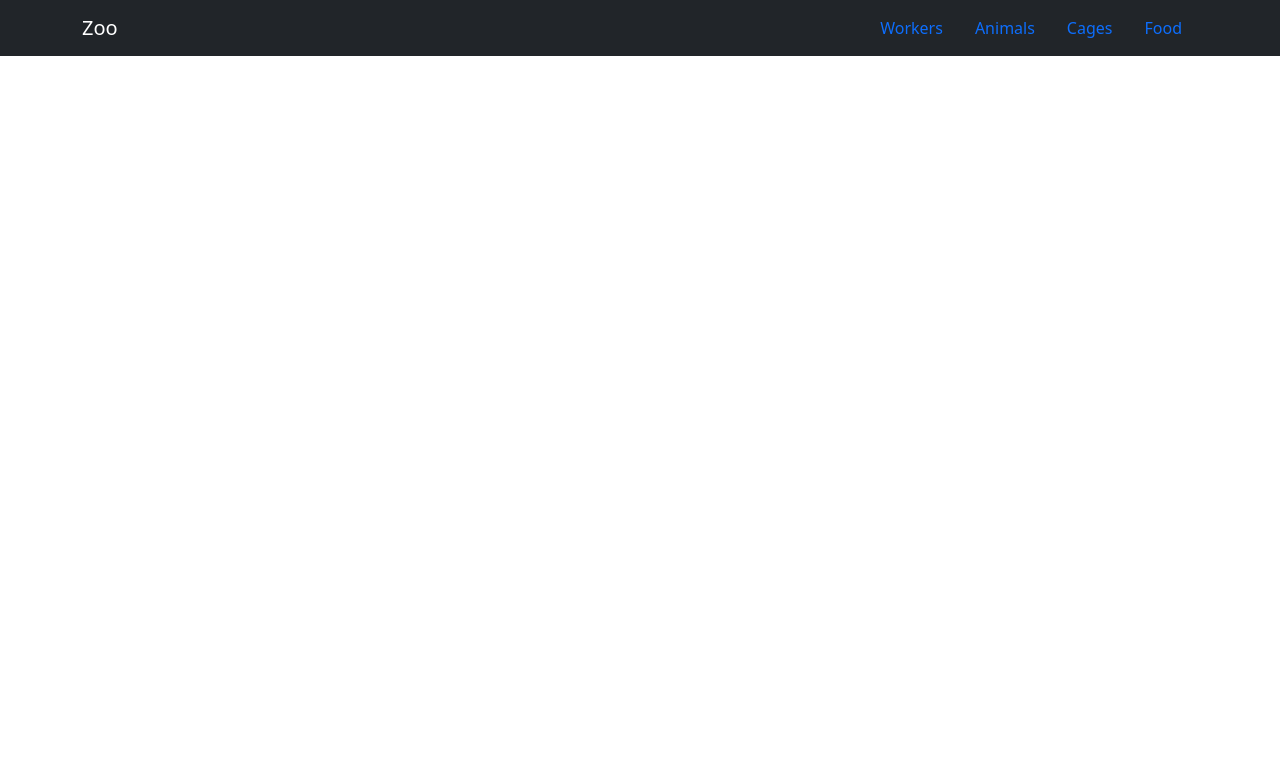
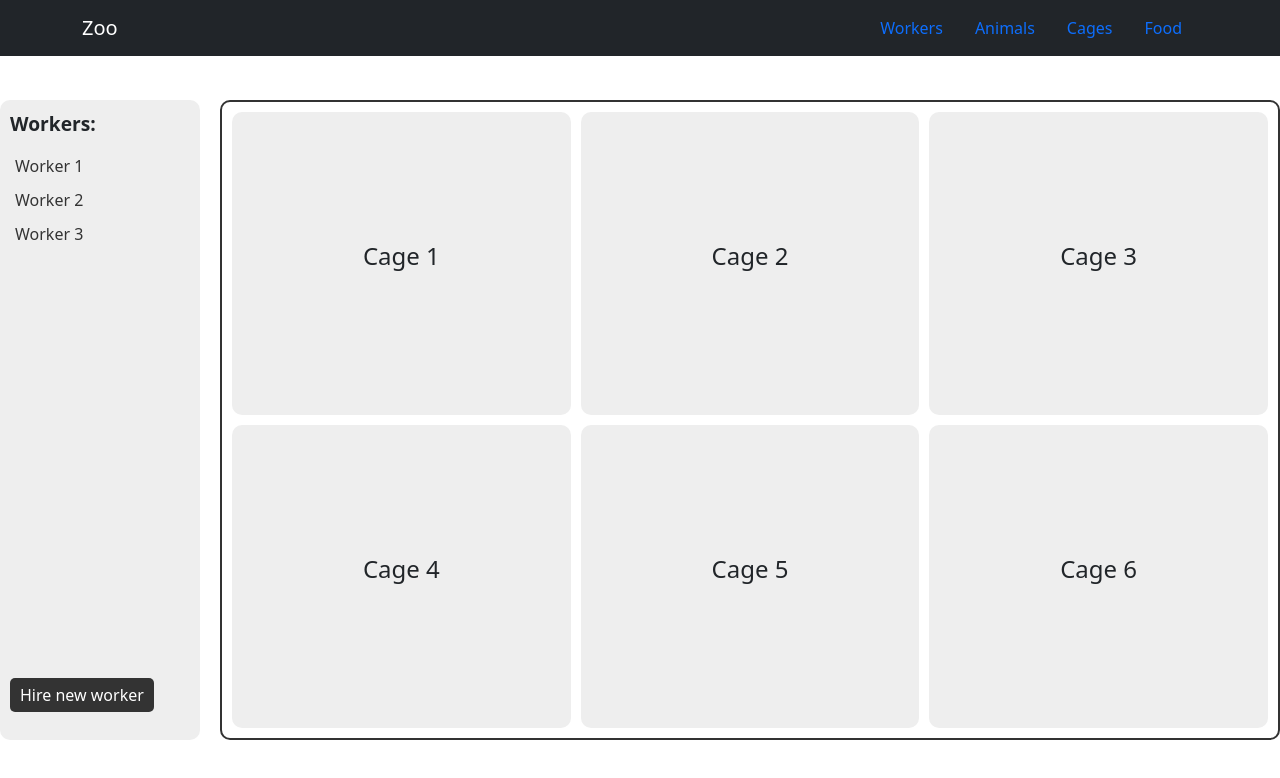
Before and after one commit to DragonFlameStrike/ZooApp, a React (Create React App) app in the folder bd_zoo/frontend/: page / in a window 1280 px wide. Shown: the top 778 px of the page. Built offline with nearby package versions, Linux system fonts and the light colour scheme.

Commit message:
init commit

```diff
--- a/bd_zoo/frontend/src/App.js
+++ b/bd_zoo/frontend/src/App.js
@@ -4,16 +4,52 @@ import Header from "./Header/Header";
 
 function App() {
     return (
-        <div className="container">
-            <Header/>
-            <main className="main">
-                <section className="content_main">
-                    <header className="content__header">
-                        <span className="content__header-text">Zoo</span>
-                    </header>
-                </section>
-            </main>
+        <div className="main_container">
+            <div>
+                <Header/>
+            </div>
+            <div className="main_div">
+                <main className="main">
+                    <aside className="sidebar">
+                        <header className="sidebar__header">Workers:</header>
+
+                        <section className="sidebar__content">
+                            <div className="sidebar__menu">
+                                <a href="#" className="sidebar__menu-item">Worker 1</a>
+                                <a href="#" className="sidebar__menu-item">Worker 2</a>
+                                <a href="#" className="sidebar__menu-item">Worker 3</a>
+                            </div>
+                        </section>
+
+                        <footer className="sidebar__footer">
+                            <button className="sidebar__submit-button">Hire new worker</button>
+                        </footer>
+                    </aside>
+
+                    <section className="content">
+                        <div className="section">
+                            <p>Cage 1</p>
+                        </div>
+                        <div className="section">
+                            <p>Cage 2</p>
+                        </div>
+                        <div className="section">
+                            <p>Cage 3</p>
+                        </div>
+                        <div className="section">
+                            <p>Cage 4</p>
+                        </div>
+                        <div className="section">
+                            <p>Cage 5</p>
+                        </div>
+                        <div className="section">
+                            <p>Cage 6</p>
+                        </div>
+                    </section>
+                </main>
+            </div>
         </div>
+
     );
 }
 
--- a/bd_zoo/frontend/src/style.css
+++ b/bd_zoo/frontend/src/style.css
@@ -4,8 +4,13 @@
     padding: 0;
 }
 
-.container {
-    max-width: 1200px;
+.main_div {
+    margin-top: 80px;
+    margin-right: 0px;
+}
+
+.main_container {
+    max-width: 1500px;
     margin: 0 auto;
 }
 
@@ -73,6 +78,12 @@
 
 .sidebar__menu-item:hover {
     background-color: #ddd;
+}
+
+.sidebar__footer{
+    position: absolute;
+    bottom: 0;
+    margin-bottom: 11vh;
 }
 
 .sidebar__submit-button {
```
